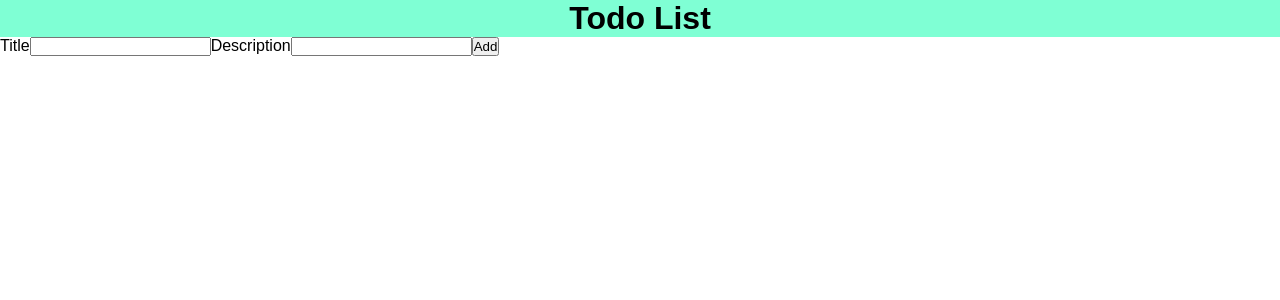
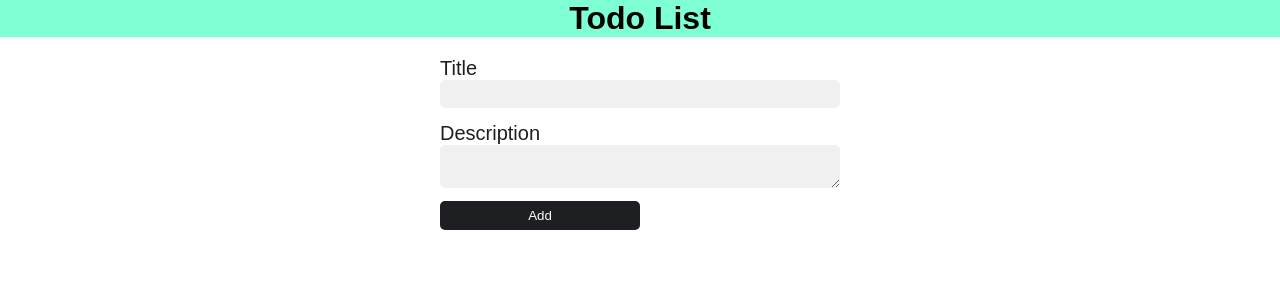
Before and after one commit to moaberglund/react-todo, a React (Vite) app: page / in a window 1280 px wide. Shown: the top 300 px of the page. Built offline with nearby package versions, Linux system fonts and the light colour scheme; a web font is replaced by a local one.

Commit message:
styling of form

```diff
--- /dev/null
+++ b/src/components/ToDoForm.scss
@@ -0,0 +1,44 @@
+.todo-form {
+    display: flex;
+    flex-direction: column;
+    width: 90%;
+    max-width: 400px;
+    margin: 0 auto;
+    justify-content: center;
+    margin-top: 20px;
+
+    label {
+        font-size: 20px;
+        color: #1E1F22;
+    }
+
+    input {
+        background-color: #F0F0F0;
+        padding: 0.5em;
+        border-radius: 5px;
+        border: none;
+        margin-bottom: 1em;
+    }
+
+    textarea {
+        background-color: #F0F0F0;
+        padding: 0.5em;
+        border-radius: 5px;
+        border: none;
+        margin-bottom: 1em;
+    }
+
+
+    button {
+        width: 200px;
+        background-color: #1E1F22;
+        color: white;
+        padding: 0.5em;
+        border-radius: 5px;
+        border: none;
+        cursor: pointer;
+        &:hover {
+            background-color: #3A3B3E;
+        }
+    }
+}
--- a/src/components/ToDoForm.tsx
+++ b/src/components/ToDoForm.tsx
@@ -1,3 +1,4 @@
+import './ToDoForm.scss'
 
 const ToDoForm = () => {
   return (
@@ -6,7 +7,7 @@ const ToDoForm = () => {
         <input type="text" id="title" name="title" />
 
         <label htmlFor="description">Description</label>
-        <input type="text" id="description" name="description" />
+        <textarea id="description" name="description" />
 
         <button type="submit">Add</button>
 
```
